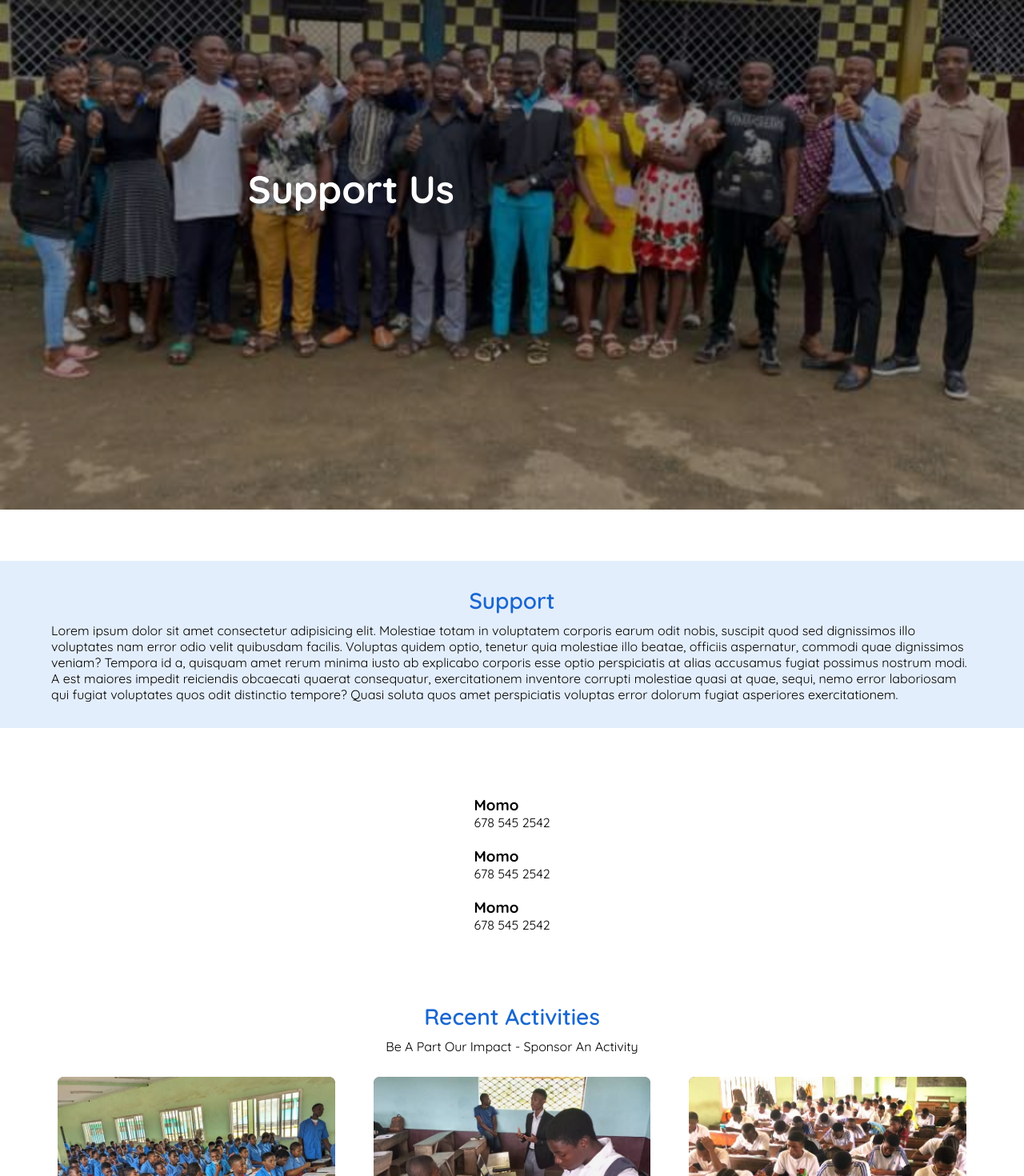
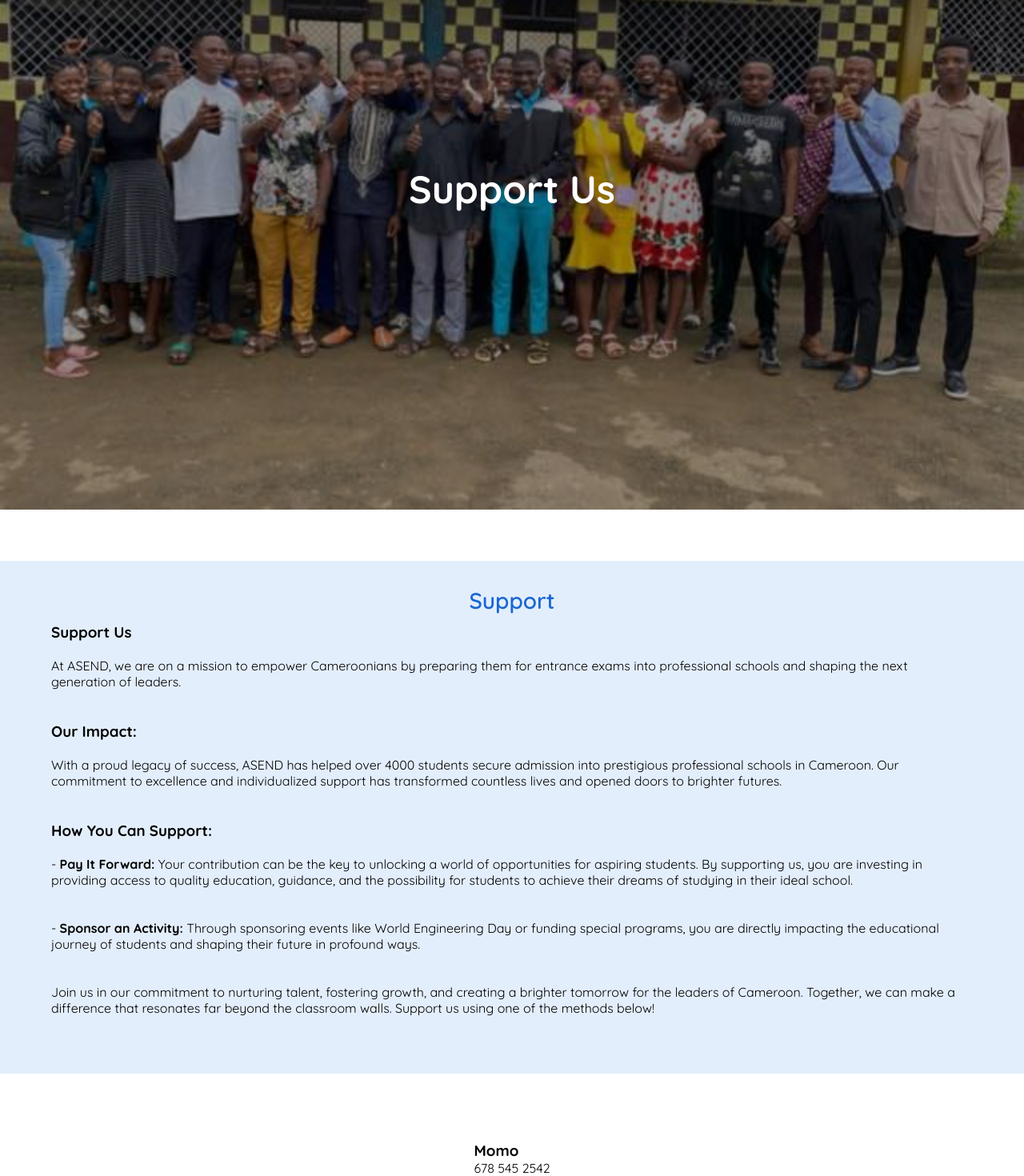
Before and after one commit to JIM440/ASEND-Website, a React (Create React App) app: page /support in a window 1280 px wide. Shown: the part 208-1678 px from the top of the page at 80% size. Built offline with nearby package versions, Linux system fonts and the light colour scheme.

Commit message:
more changes

```diff
--- a/src/pages/home/index.jsx
+++ b/src/pages/home/index.jsx
@@ -15,7 +15,7 @@ const Home = () => {
   const scrollToTop = UseScrollTop();
   return (
     <>
-      <section className="hero">
+      <section className="hero hero-home">
         <div
           className="container"
           style={{
--- a/src/pages/supportus/index.jsx
+++ b/src/pages/supportus/index.jsx
@@ -22,21 +22,58 @@ const Support = () => {
       <section className="support-bg">
         <div className="container bg-blue ">
           <h2 className="header">Support</h2>
+          {/* include here the be an impact text, say here how they can help someone by paying tuition or sponsor an activity e.g. world engineering day */}
+          <h3>Support Us</h3>
+          <br />
+
           <p>
-            {/* include here the be an impact text, say here how they can help someone by paying tuition or sponsor an activity e.g. world engineering day */}
-            Lorem ipsum dolor sit amet consectetur adipisicing elit. Molestiae
-            totam in voluptatem corporis earum odit nobis, suscipit quod sed
-            dignissimos illo voluptates nam error odio velit quibusdam facilis.
-            Voluptas quidem optio, tenetur quia molestiae illo beatae, officiis
-            aspernatur, commodi quae dignissimos veniam? Tempora id a, quisquam
-            amet rerum minima iusto ab explicabo corporis esse optio
-            perspiciatis at alias accusamus fugiat possimus nostrum modi. A est
-            maiores impedit reiciendis obcaecati quaerat consequatur,
-            exercitationem inventore corrupti molestiae quasi at quae, sequi,
-            nemo error laboriosam qui fugiat voluptates quos odit distinctio
-            tempore? Quasi soluta quos amet perspiciatis voluptas error dolorum
-            fugiat asperiores exercitationem.
+            At ASEND, we are on a mission to empower Cameroonians by preparing
+            them for entrance exams into professional schools and shaping the
+            next generation of leaders.
           </p>
+          <br />
+          <br />
+
+          <h3>Our Impact:</h3>
+          <br />
+          <p>
+            With a proud legacy of success, ASEND has helped over 4000 students
+            secure admission into prestigious professional schools in Cameroon.
+            Our commitment to excellence and individualized support has
+            transformed countless lives and opened doors to brighter futures.
+          </p>
+          <br />
+          <br />
+
+          <h3>How You Can Support:</h3>
+          <br />
+          <p>
+            - <span className="bold">Pay It Forward:</span> Your contribution
+            can be the key to unlocking a world of opportunities for aspiring
+            students. By supporting us, you are investing in providing access to
+            quality education, guidance, and the possibility for students to
+            achieve their dreams of studying in their ideal school.
+          </p>
+          <br />
+          <br />
+
+          <p>
+            - <span className="bold">Sponsor an Activity:</span> Through
+            sponsoring events like World Engineering Day or funding special
+            programs, you are directly impacting the educational journey of
+            students and shaping their future in profound ways.
+          </p>
+          <br />
+          <br />
+
+          <p>
+            Join us in our commitment to nurturing talent, fostering growth, and
+            creating a brighter tomorrow for the leaders of Cameroon. Together,
+            we can make a difference that resonates far beyond the classroom
+            walls. Support us using one of the methods below!
+          </p>
+          <br />
+          <br />
         </div>
       </section>
       <section className="mw donate-options">
--- a/src/scss/layout/_hero.scss
+++ b/src/scss/layout/_hero.scss
@@ -19,6 +19,26 @@
     justify-content: center;
     height: 60vh;
 
+    p {
+      color: $white;
+      font-weight: 600;
+      font-size: 14px;
+      text-align: center;
+      @include breakpointTablet {
+        font-size: 18px;
+      }
+    }
+
+    h1,
+    h2 {
+      text-align: center;
+      color: $white;
+      font-size: 32px;
+      @include breakpointTablet {
+        font-size: 48px;
+      }
+    }
+
     @include breakpointTablet {
       height: 65vh;
     }
@@ -27,25 +47,18 @@
       padding-inline: 4rem;
       height: 100vh;
     }
-
-    p {
-      color: $white;
-      font-weight: 600;
-      font-size: 14px;
-      @include breakpointTablet {
-        font-size: 18px;
-        max-width: 750px;
-      }
-    }
-
-    h1 {
-      max-width: 750px;
-
-      color: $white;
-      font-size: 32px;
-      @include breakpointTablet {
-        font-size: 48px;
-      }
-    }
   }
 }
+
+.hero-home {
+  p {
+    text-align: left !important;
+    max-width: 750px;
+  }
+
+  h1,
+  h2 {
+    max-width: 750px;
+    text-align: left !important;
+  }
+}
--- a/src/style.css
+++ b/src/style.css
@@ -769,6 +769,29 @@ nav.clicked {
   justify-content: center;
   height: 60vh;
 }
+.hero .container p {
+  color: white;
+  font-weight: 600;
+  font-size: 14px;
+  text-align: center;
+}
+@media (min-width: 576px) {
+  .hero .container p {
+    font-size: 18px;
+  }
+}
+.hero .container h1,
+.hero .container h2 {
+  text-align: center;
+  color: white;
+  font-size: 32px;
+}
+@media (min-width: 576px) {
+  .hero .container h1,
+  .hero .container h2 {
+    font-size: 48px;
+  }
+}
 @media (min-width: 576px) {
   .hero .container {
     height: 65vh;
@@ -780,26 +803,15 @@ nav.clicked {
     height: 100vh;
   }
 }
-.hero .container p {
-  color: white;
-  font-weight: 600;
-  font-size: 14px;
+
+.hero-home p {
+  text-align: left !important;
+  max-width: 750px;
 }
-@media (min-width: 576px) {
-  .hero .container p {
-    font-size: 18px;
-    max-width: 750px;
-  }
-}
-.hero .container h1 {
+.hero-home h1,
+.hero-home h2 {
   max-width: 750px;
-  color: white;
-  font-size: 32px;
-}
-@media (min-width: 576px) {
-  .hero .container h1 {
-    font-size: 48px;
-  }
+  text-align: left !important;
 }
 
 @media (min-width: 768px) {
```
